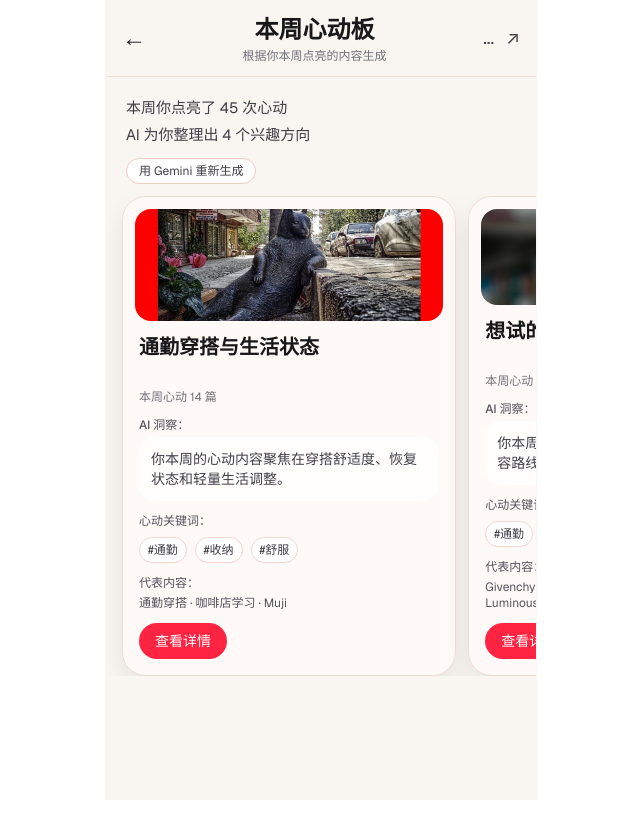
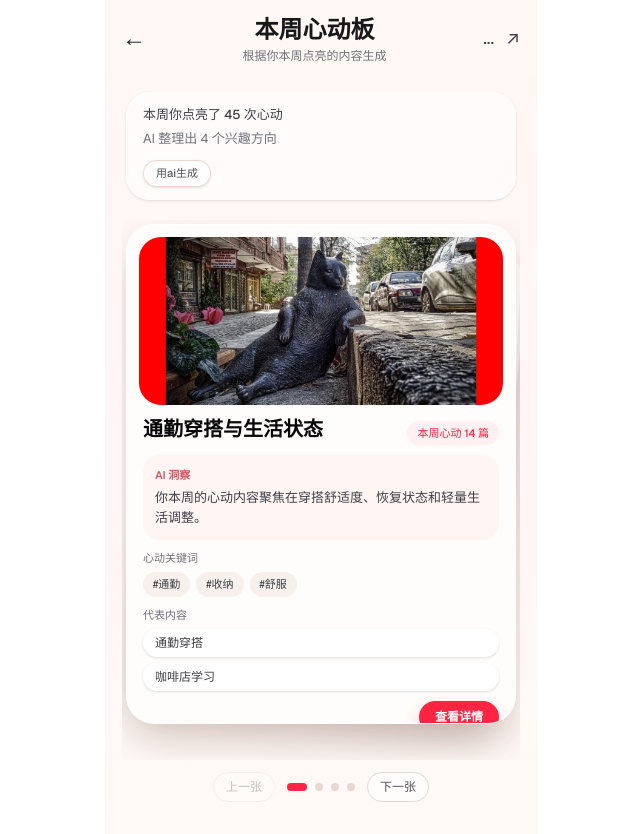
Before and after one commit to Nemo6730/RD-demo, a Next.js app: page /heart-board in a window 1280 px wide. Shown: the whole page, without its empty margins (319-959 px from the left). Before the commit the page ends 800 px from the top, so only its background shows below. Built offline with nearby package versions, Linux system fonts and the light colour scheme.

Commit message:
v2.8 polish profile UI and stacked heart-board cards
Refresh the profile surface and heart-board entry with softer Xiaohongshu-style cards, then replace the heart-board category rail with a compact stacked-card review experience that keeps detail links visible.

```diff
--- a/app/components/HeartBoardCard.tsx
+++ b/app/components/HeartBoardCard.tsx
@@ -10,51 +10,58 @@ export function HeartBoardCard({ category }: HeartBoardCardProps) {
     category.representativeItems && category.representativeItems.length > 0
       ? category.representativeItems
       : category.items.slice(0, 3).map((item) => item.title);
+  const visibleKeywords = category.keywords.slice(0, 4);
+  const visibleItems = representativeItems.slice(0, 2);
 
   return (
-    <article className="flex h-[480px] w-[84%] shrink-0 snap-center flex-col overflow-hidden rounded-3xl border border-[#f2ddd3] bg-[#fffaf7] p-3 shadow-[0_12px_28px_rgba(0,0,0,0.08)]">
+    <article className="flex h-[500px] w-full flex-col overflow-hidden rounded-[28px] border border-white/80 bg-[#fffdfb] p-3 shadow-[0_20px_42px_rgba(95,53,44,0.16)]">
       <div
-        className="h-44 w-full rounded-2xl bg-cover bg-center"
+        className="h-[168px] w-full shrink-0 rounded-[22px] bg-cover bg-center"
         style={{ backgroundImage: `url(${category.coverImage})` }}
       />
-      <div className="flex flex-1 flex-col gap-3 px-1 pb-1 pt-3">
+      <div className="flex min-h-0 flex-1 flex-col gap-2.5 px-1 pb-1 pt-3">
         <div className="text-left">
-          <p className="min-h-[56px] text-xl font-black leading-7 text-zinc-900 line-clamp-2">
-            {category.title}
-          </p>
-          <p className="text-xs text-zinc-500">本周心动 {category.postCount} 篇</p>
-        </div>
-
-        <div className="space-y-1 text-left">
-          <p className="text-xs font-medium text-zinc-600">AI 洞察：</p>
-          <div className="rounded-2xl bg-white/80 p-3">
-            <p className="text-sm text-zinc-700">{category.insight}</p>
+          <div className="flex items-start justify-between gap-3">
+            <p className="line-clamp-2 text-[20px] font-black leading-6 text-zinc-950">{category.title}</p>
+            <span className="mt-1 shrink-0 rounded-full bg-[#fff1f2] px-2.5 py-1 text-[11px] font-medium text-[var(--xhs-red)]">
+              本周心动 {category.postCount} 篇
+            </span>
           </div>
         </div>
 
-        <div className="space-y-2 text-left">
-          <p className="text-xs font-medium text-zinc-600">心动关键词：</p>
-          <div className="flex flex-wrap gap-2">
-            {category.keywords.map((keyword) => (
-              <span
-                key={keyword}
-                className="rounded-full border border-[#f3d5d0] bg-white px-2 py-1 text-xs text-zinc-700"
-              >
-                #{keyword}
-              </span>
+        <div className="rounded-2xl bg-[#fff6f4] p-3 text-left">
+          <p className="mb-1 text-[11px] font-semibold text-[#d15b66]">AI 洞察</p>
+          <p className="line-clamp-2 text-[13px] leading-5 text-zinc-700">{category.insight}</p>
+        </div>
+
+        {visibleKeywords.length > 0 ? (
+          <div className="space-y-1.5 text-left">
+            <p className="text-[11px] font-medium text-zinc-500">心动关键词</p>
+            <div className="flex flex-wrap gap-1.5">
+              {visibleKeywords.map((keyword) => (
+                <span key={keyword} className="rounded-full bg-[#f7f0ec] px-2.5 py-1 text-[11px] text-zinc-700">
+                  #{keyword}
+                </span>
+              ))}
+            </div>
+          </div>
+        ) : null}
+
+        <div className="space-y-1.5 text-left">
+          <p className="text-[11px] font-medium text-zinc-500">代表内容</p>
+          <div className="grid gap-1.5">
+            {visibleItems.map((item) => (
+              <p key={item} className="rounded-2xl bg-white px-3 py-1.5 text-[12px] leading-4 text-zinc-700 shadow-sm">
+                {item}
+              </p>
             ))}
           </div>
         </div>
 
-        <div className="space-y-1 text-left">
-          <p className="text-xs font-medium text-zinc-600">代表内容：</p>
-          <p className="text-xs text-zinc-600">{representativeItems.join(" · ")}</p>
-        </div>
-
-        <div className="mt-auto">
+        <div className="relative z-50 mt-auto flex justify-end">
           <Link
             href={`/heart-board/${category.slug}`}
-            className="inline-flex rounded-full bg-[var(--xhs-red)] px-4 py-2 text-sm font-medium text-white"
+            className="relative z-50 inline-flex rounded-full bg-[var(--xhs-red)] px-4 py-2 text-xs font-semibold text-white shadow-[0_8px_18px_rgba(255,36,66,0.22)]"
           >
             查看详情
           </Link>
--- a/app/components/HeartBoardClientPage.tsx
+++ b/app/components/HeartBoardClientPage.tsx
@@ -1,7 +1,7 @@
 "use client";
 
 import Link from "next/link";
-import { useEffect, useMemo, useState } from "react";
+import { useEffect, useMemo, useRef, useState } from "react";
 import { HeartBoardCard } from "@/app/components/HeartBoardCard";
 import { getHeartedPostsByWeek } from "@/data/mockPosts";
 import { getActiveHeartboardPosts } from "@/data/testDatasets";
@@ -17,6 +17,8 @@ export function HeartBoardClientPage() {
   const weekId = useMemo(() => getCurrentWeekId(new Date()), []);
   const [hydrated, setHydrated] = useState(false);
   const [isRegenerating, setIsRegenerating] = useState(false);
+  const [activeCategoryIndex, setActiveCategoryIndex] = useState(0);
+  const touchStartYRef = useRef<number | null>(null);
 
   useEffect(() => {
     setHydrated(true);
@@ -88,10 +90,30 @@ export function HeartBoardClientPage() {
   };
 
   const directionCount = heartBoard.categories.length;
+  const safeActiveCategoryIndex = Math.min(activeCategoryIndex, Math.max(directionCount - 1, 0));
+  const activeCategory = heartBoard.categories[safeActiveCategoryIndex];
+
+  const showPreviousCategory = () => {
+    setActiveCategoryIndex((current) => Math.max(current - 1, 0));
+  };
+
+  const showNextCategory = () => {
+    setActiveCategoryIndex((current) => Math.min(current + 1, directionCount - 1));
+  };
+
+  const handleTouchEnd = (endY: number) => {
+    if (touchStartYRef.current === null) return;
+    const deltaY = touchStartYRef.current - endY;
+    if (Math.abs(deltaY) > 36) {
+      if (deltaY > 0) showNextCategory();
+      if (deltaY < 0) showPreviousCategory();
+    }
+    touchStartYRef.current = null;
+  };
 
   return (
-    <main className="min-h-screen bg-[#f9f5f1] pb-8">
-      <header className="sticky top-0 z-20 border-b border-[#f1dfd7] bg-[#f9f5f1]/95 px-4 py-3 backdrop-blur">
+    <main className="min-h-screen overflow-x-hidden bg-[linear-gradient(180deg,#fff8f4_0%,#fff5f7_48%,#fffaf6_100%)] pb-8">
+      <header className="sticky top-0 z-20 bg-[#fff8f4]/85 px-4 py-3 backdrop-blur">
         <div className="flex items-center justify-between">
           <Link href="/me" className="text-2xl text-zinc-800">
             ←
@@ -111,17 +133,19 @@ export function HeartBoardClientPage() {
         </div>
       </header>
 
-      <section className="px-5 pb-3 pt-5">
-        <p className="text-[15px] text-zinc-700">本周你点亮了 {heartedPosts.length} 次心动</p>
-        <p className="mt-1 text-[15px] text-zinc-700">AI 为你整理出 {directionCount} 个兴趣方向</p>
+      <section className="px-5 pb-3 pt-4">
+        <div className="rounded-3xl border border-white/70 bg-white/60 px-4 py-3 shadow-sm backdrop-blur">
+          <p className="text-[13px] font-medium text-zinc-700">本周你点亮了 {heartedPosts.length} 次心动</p>
+          <p className="mt-1 text-[13px] text-zinc-500">AI 整理出 {directionCount} 个兴趣方向</p>
           <button
             type="button"
             onClick={handleRegenerateWithGemini}
             disabled={isRegenerating || heartedPosts.length === 0}
-          className="mt-3 inline-flex rounded-full border border-[#f0cdc3] bg-white px-3 py-1 text-xs text-zinc-700 disabled:opacity-60"
+            className="mt-3 inline-flex rounded-full border border-[#f0cdc3]/80 bg-white/70 px-3 py-1 text-[11px] font-medium text-zinc-600 shadow-sm disabled:opacity-60"
           >
-          {isRegenerating ? "AI 正在整理本周心动..." : "用 Gemini 重新生成"}
+            {isRegenerating ? "AI 正在整理..." : "用ai生成"}
           </button>
+        </div>
       </section>
 
       {heartedPosts.length === 0 ? (
@@ -139,13 +163,81 @@ export function HeartBoardClientPage() {
             </Link>
           </div>
         </section>
-      ) : (
-        <section className="hide-scrollbar flex snap-x snap-mandatory gap-3 overflow-x-auto px-4">
-          {heartBoard.categories.map((category) => (
-            <HeartBoardCard key={category.id} category={category} />
+      ) : activeCategory ? (
+        <section className="px-4 pt-2">
+          <div
+            className="relative h-[540px] overflow-hidden px-1 pt-1"
+            onTouchStart={(event) => {
+              if ((event.target as Element).closest("a,button")) return;
+              touchStartYRef.current = event.touches[0]?.clientY ?? null;
+            }}
+            onTouchEnd={(event) => {
+              if ((event.target as Element).closest("a,button")) {
+                touchStartYRef.current = null;
+                return;
+              }
+              handleTouchEnd(event.changedTouches[0]?.clientY ?? 0);
+            }}
+          >
+            {heartBoard.categories.map((category, index) => {
+              const offset = index - safeActiveCategoryIndex;
+              const isVisible = offset >= 0 && offset <= 2;
+              const transform =
+                offset < 0
+                  ? "translateY(-40px) scale(0.96)"
+                  : `translate(${offset * 18}px, ${offset * 18}px) rotate(${offset * 3}deg) scale(${1 - offset * 0.06})`;
+
+              return (
+                <div
+                  key={category.id}
+                  className={`absolute inset-x-1 top-1 transition-all duration-300 ease-out ${
+                    isVisible ? "opacity-100" : "pointer-events-none opacity-0"
+                  } ${offset === 0 ? "z-30" : offset === 1 ? "z-20" : "z-10"}`}
+                  style={{
+                    transform,
+                    transformOrigin: "center top",
+                    pointerEvents: offset === 0 ? "auto" : "none",
+                  }}
+                >
+                  <HeartBoardCard category={category} />
+                </div>
+              );
+            })}
+          </div>
+
+          <div className="mt-3 flex items-center justify-center gap-3">
+            <button
+              type="button"
+              onClick={showPreviousCategory}
+              disabled={safeActiveCategoryIndex === 0}
+              className="rounded-full border border-[#ead7cf] bg-white/70 px-3 py-1.5 text-xs font-medium text-zinc-600 disabled:opacity-35"
+            >
+              上一张
+            </button>
+            <div className="flex items-center gap-2">
+              {heartBoard.categories.map((category, index) => (
+                <button
+                  key={category.id}
+                  type="button"
+                  aria-label={`切换到${category.title}`}
+                  onClick={() => setActiveCategoryIndex(index)}
+                  className={`h-2 rounded-full transition-all ${
+                    index === safeActiveCategoryIndex ? "w-5 bg-[var(--xhs-red)]" : "w-2 bg-[#e8d8d1]"
+                  }`}
+                />
               ))}
+            </div>
+            <button
+              type="button"
+              onClick={showNextCategory}
+              disabled={safeActiveCategoryIndex === directionCount - 1}
+              className="rounded-full border border-[#ead7cf] bg-white/70 px-3 py-1.5 text-xs font-medium text-zinc-600 disabled:opacity-35"
+            >
+              下一张
+            </button>
+          </div>
         </section>
-      )}
+      ) : null}
     </main>
   );
 }
--- a/app/globals.css
+++ b/app/globals.css
@@ -43,3 +43,32 @@ body {
   -webkit-box-orient: vertical;
   overflow: hidden;
 }
+
+@keyframes heartboard-subtitle-in {
+  from {
+    opacity: 0;
+    transform: translateY(4px);
+  }
+  to {
+    opacity: 1;
+    transform: translateY(0);
+  }
+}
+
+@keyframes heartboard-soft-glow {
+  0%,
+  100% {
+    text-shadow: 0 0 0 rgba(255, 36, 66, 0);
+  }
+  45% {
+    text-shadow: 0 0 10px rgba(255, 36, 66, 0.28);
+  }
+}
+
+.heartboard-subtitle {
+  animation: heartboard-subtitle-in 0.72s ease-out both;
+}
+
+.heartboard-highlight {
+  animation: heartboard-soft-glow 0.9s ease-out 0.12s both;
+}
```
Also changed, not shown: app/components/BottomNav.tsx (+7 -6 lines), app/components/HeartBoardEntry.tsx (+29 -10 lines), app/components/ProfilePage.tsx (+29 -24 lines). Lines whose indentation alone changed are shown as unchanged.
